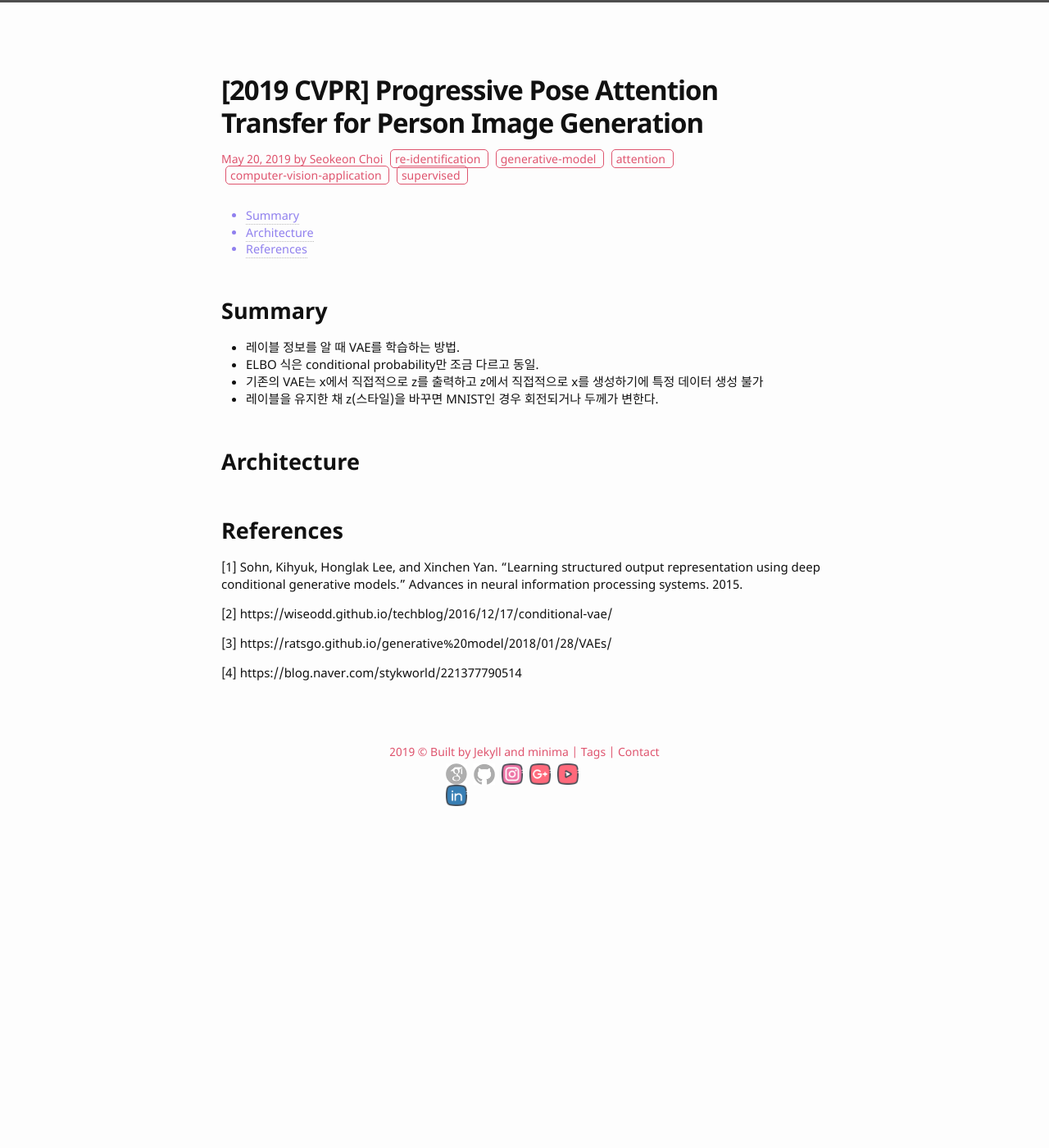
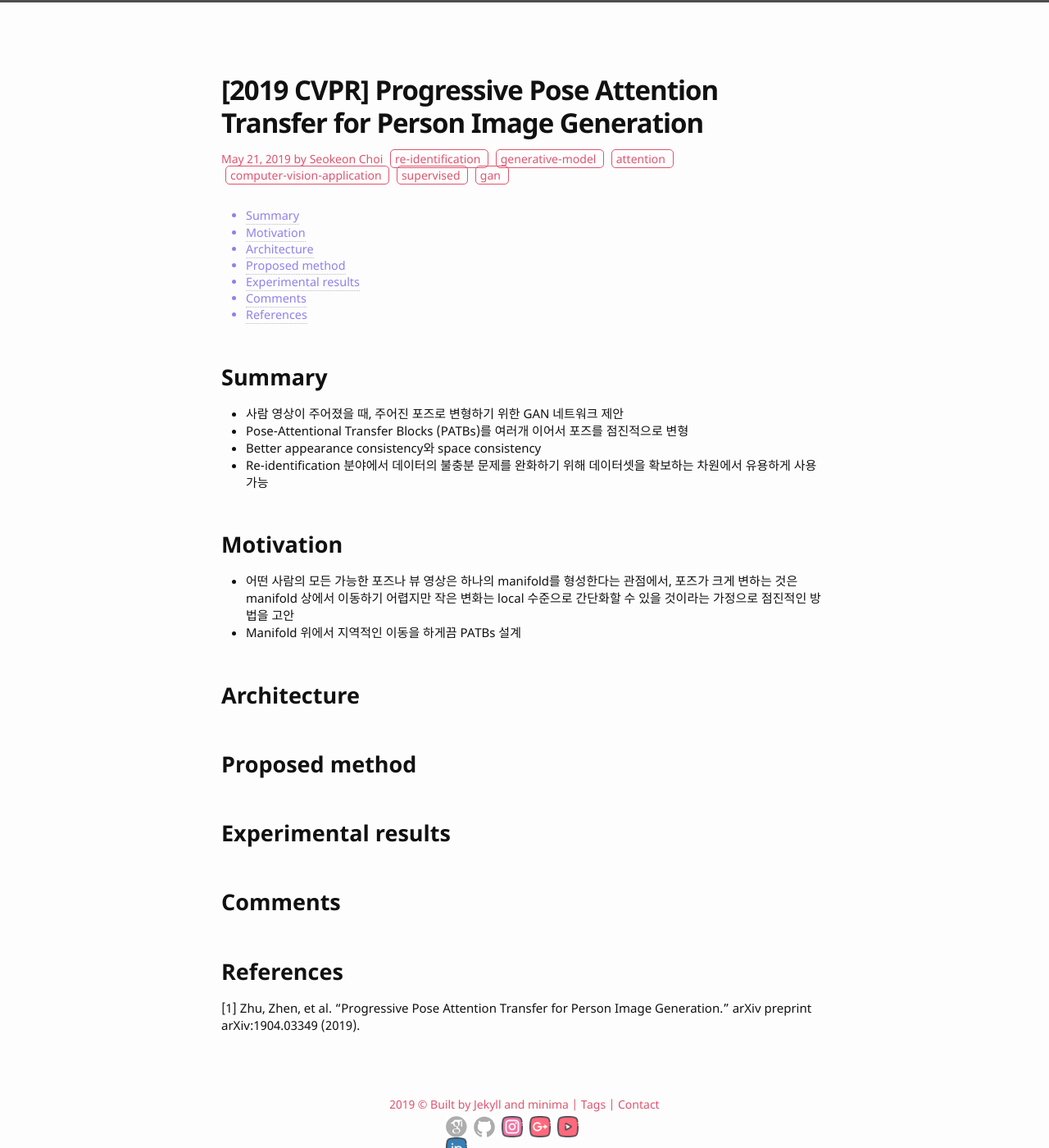
Before and after one commit to bismex/bismex.github.io, a Jekyll site: the page built from _posts/2019-05-21-PATB.md, in a window 1280 px wide and 1400 px high. Shown: the whole window at 82% size. Built offline with Jekyll 4.4.1, drawn with Linux system fonts in a browser that asks for light colours.

Commit message:
Update 2019-05-21-PATB.md

```diff
--- a/_posts/2019-05-21-PATB.md
+++ b/_posts/2019-05-21-PATB.md
@@ -1,8 +1,8 @@
 ---
 layout: post
 title: "[2019 CVPR] Progressive Pose Attention Transfer for Person Image Generation"
-date: 2019-05-20 23:18:00
-tags: re-identification generative-model attention computer-vision-application supervised
+date: 2019-05-21 18:00:00
+tags: re-identification generative-model attention computer-vision-application supervised gan
 ---
 
 <!--more-->
@@ -13,21 +13,28 @@ tags: re-identification generative-model attention computer-vision-application s
 
 ## Summary
 
-- 레이블 정보를 알 때 VAE를 학습하는 방법.
-- ELBO 식은 conditional probability만 조금 다르고 동일.
-- 기존의 VAE는 x에서 직접적으로 z를 출력하고 z에서 직접적으로 x를 생성하기에 특정 데이터 생성 불가
-- 레이블을 유지한 채 z(스타일)을 바꾸면 MNIST인 경우 회전되거나 두께가 변한다.
+- 사람 영상이 주어졌을 때, 주어진 포즈로 변형하기 위한 GAN 네트워크 제안
+- Pose-Attentional Transfer Blocks (PATBs)를 여러개 이어서 포즈를 점진적으로 변형
+- Better appearance consistency와 space consistency
+- Re-identification 분야에서 데이터의 불충분 문제를 완화하기 위해 데이터셋을 확보하는 차원에서 유용하게 사용가능
+
+## Motivation
+
+- 어떤 사람의 모든 가능한 포즈나 뷰 영상은 하나의 manifold를 형성한다는 관점에서, 포즈가 크게 변하는 것은 manifold 상에서 이동하기 어렵지만 작은 변화는 local 수준으로 간단화할 수 있을 것이라는 가정으로 점진적인 방법을 고안
+- Manifold 위에서 지역적인 이동을 하게끔 PATBs 설계
 
 ## Architecture
 
 
 
+## Proposed method
+
+
+## Experimental results
+
+## Comments
+
+
 ## References
 
-[1] Sohn, Kihyuk, Honglak Lee, and Xinchen Yan. "Learning structured output representation using deep conditional generative models." Advances in neural information processing systems. 2015.
-
-[2] https://wiseodd.github.io/techblog/2016/12/17/conditional-vae/
-
-[3] https://ratsgo.github.io/generative%20model/2018/01/28/VAEs/
-
-[4] https://blog.naver.com/stykworld/221377790514
+[1] Zhu, Zhen, et al. "Progressive Pose Attention Transfer for Person Image Generation." arXiv preprint arXiv:1904.03349 (2019).
```
